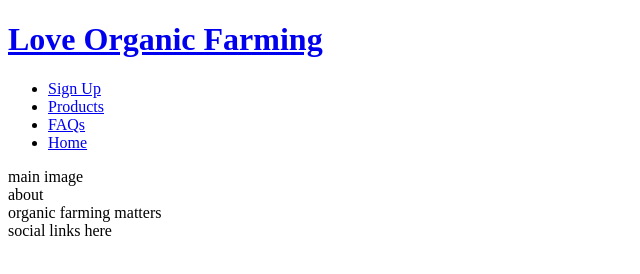
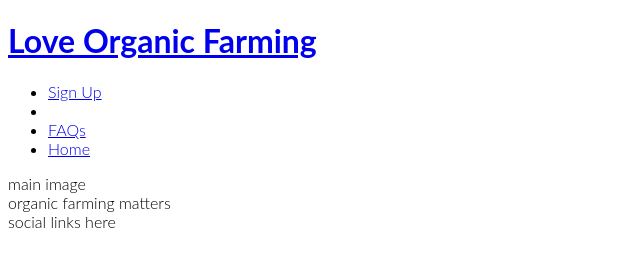
Before and after one commit to yisha-Hu/Love-Organic-faming, a plain HTML site: page index.html in a window 1280 px wide. Shown: the whole page, without its empty margins (0-640 px from the left). Drawn offline with Linux system fonts and the light colour scheme; files that its build step writes are made by us from their sources.

Commit message:
restructure the home page

```diff
--- a/assets/css/style.css
+++ b/assets/css/style.css
@@ -0,0 +1,5 @@
+
+body{
+    font-family: Lato, sans-serif;
+    font-weight:  300;
+}
--- a/index.html
+++ b/index.html
@@ -20,8 +20,6 @@
                     <a href="#">Sign Up</a>
                 </li>
                 <li>
-                    <a href="#">Products</a>
-                </li>
                 <li>
                     <a href="#">FAQs</a>
                 </li>
@@ -35,9 +33,6 @@
         main image
     </section>
     <section>
-        about
-    </section>
-    <section>
         organic farming matters
     </section>
     <footer>
```
